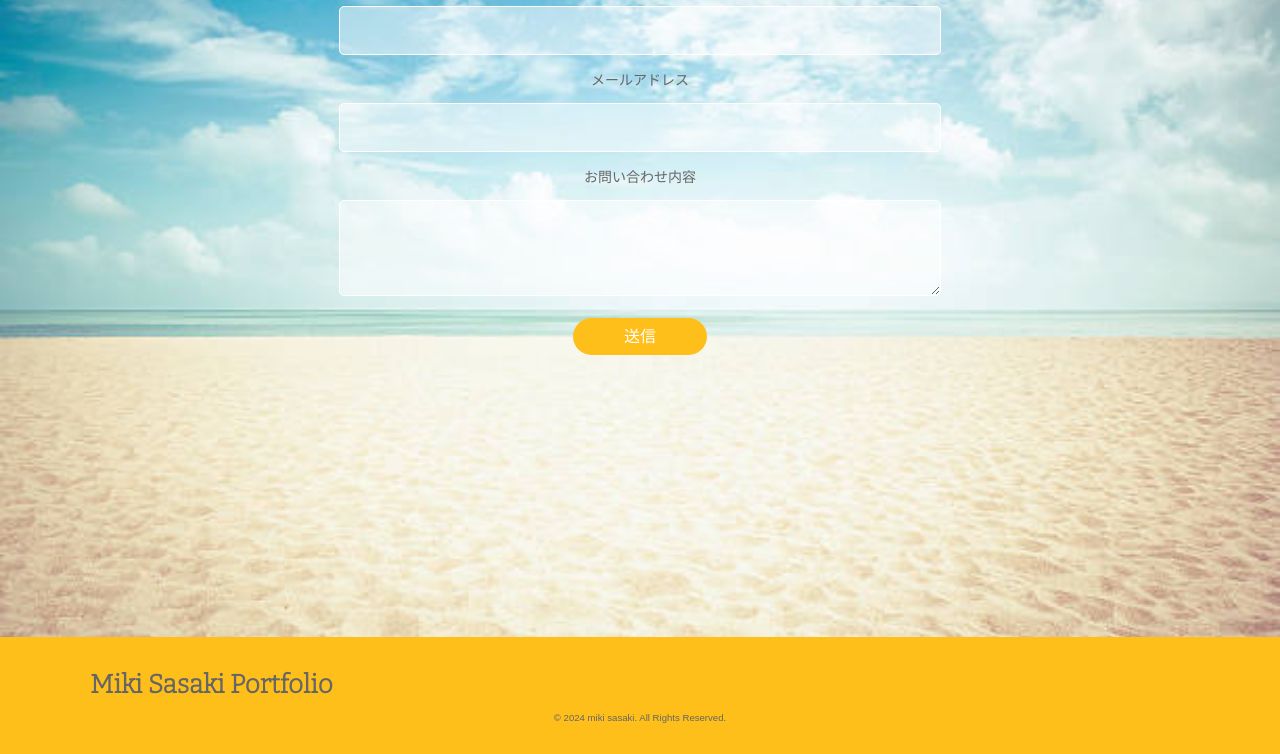
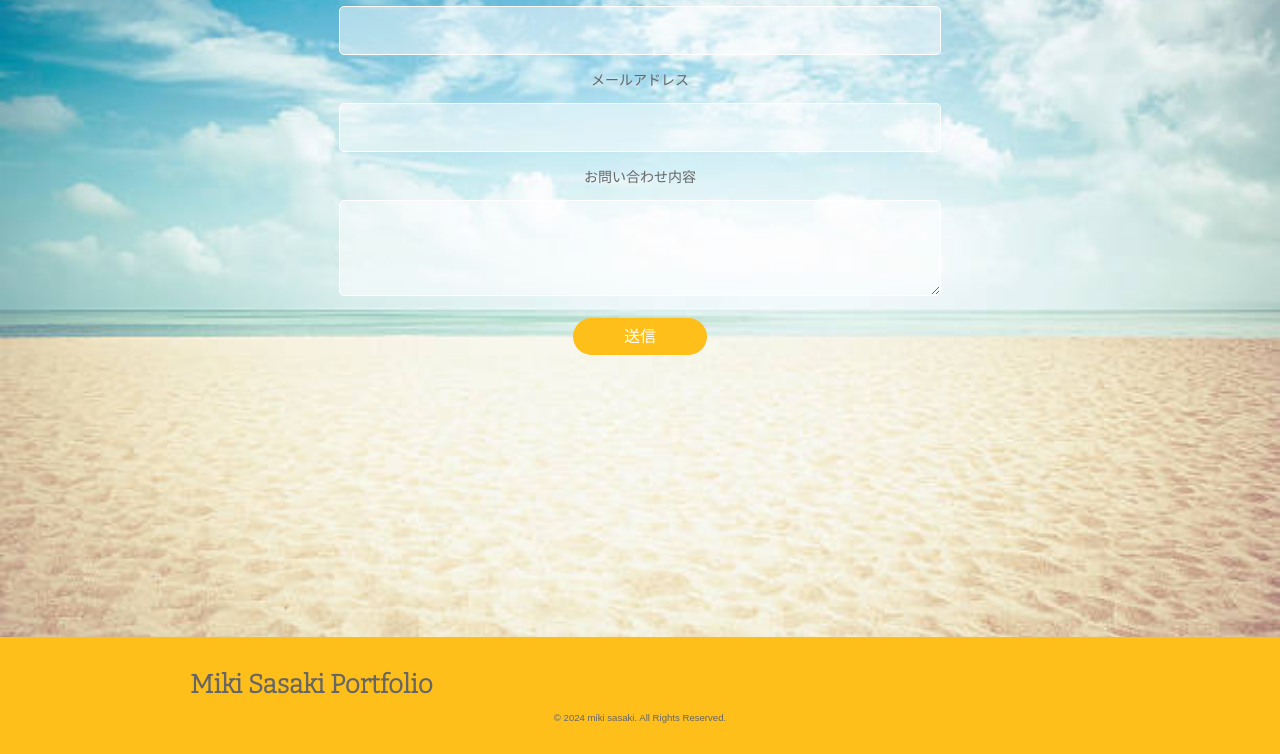
Before and after one commit to mk789rrr/msportfolio, a plain HTML site: page index.html in a window 1280 px wide. Shown: the part 3033-3787 px from the top of the page. Drawn offline with nearby package versions, Linux system fonts and the light colour scheme; some packages are replaced by stand-ins of ours; a web font is replaced by a local one.

Commit message:
Update style.css

```diff
--- a/css/style.css
+++ b/css/style.css
@@ -250,8 +250,6 @@ img {
             height: 400px;
         }
 
-
-
     }
 
     /* ABOUT
@@ -297,12 +295,11 @@ img {
         text-align: center;
         padding: 26px 0;
 
-
     }
     footer .wrapper { /* コーチ */
         max-width: 1100px;
         margin: 0 auto;
-        padding: 0,100px;
+        padding: 0 100px;
         text-align: center;
     }
     footer h3 {
```
